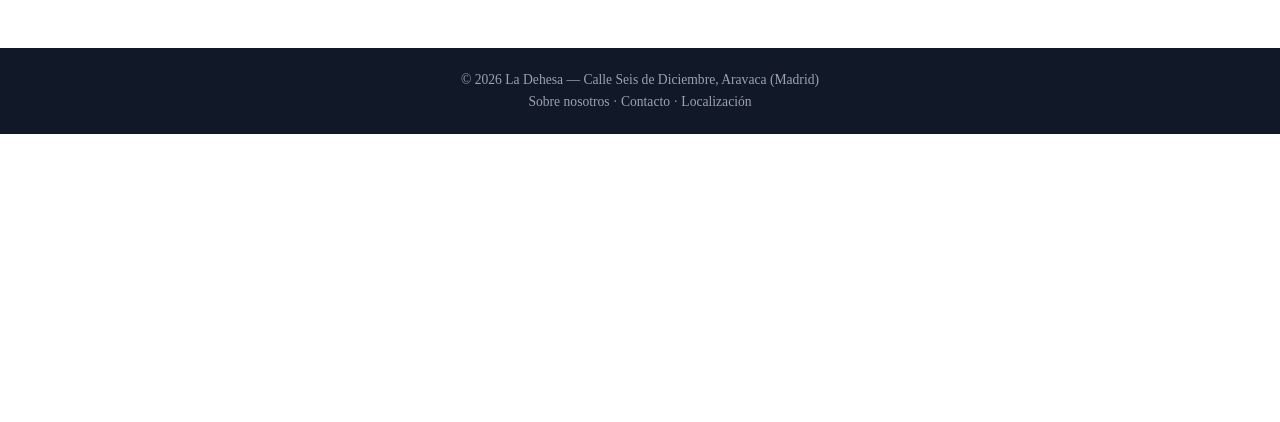
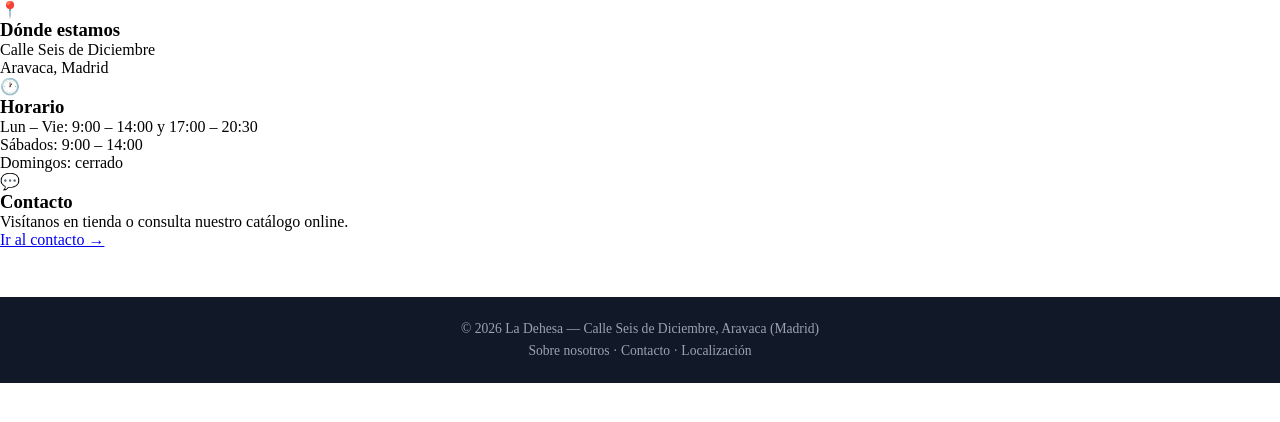
Before and after one commit to Carla0504/Carniceria, a PHP site: template crm/app/views/layout/footer.php in a window 1280 px wide. Shown: the part 54-476 px from the top of the page. Run offline with PHP 8.4, Linux system fonts and the light colour scheme; the template is opened without the code that fills it, so the values that code supplies are empty.

Commit message:
cambios en el footer y el header

```diff
--- a/crm/app/views/layout/footer.php
+++ b/crm/app/views/layout/footer.php
@@ -1,3 +1,28 @@
+<section class="info">
+  <div class="info-item">
+    <div class="info-icon-wrap">📍</div>
+    <div>
+      <h3>Dónde estamos</h3>
+      <p>Calle Seis de Diciembre<br>Aravaca, Madrid</p>
+    </div>
+  </div>
+  <div class="info-item">
+    <div class="info-icon-wrap">🕐</div>
+    <div>
+      <h3>Horario</h3>
+      <p>Lun – Vie: 9:00 – 14:00 y 17:00 – 20:30<br>Sábados: 9:00 – 14:00<br>Domingos: cerrado</p>
+    </div>
+  </div>
+  <div class="info-item">
+    <div class="info-icon-wrap">💬</div>
+    <div>
+      <h3>Contacto</h3>
+      <p>Visítanos en tienda o consulta nuestro catálogo online.</p>
+      <a href="#" class="info-link">Ir al contacto →</a>
+    </div>
+  </div>
+</section>
+
 <footer class="footer">
   <div class="footer-content">
     <p>&copy; <?= date('Y') ?> La Dehesa &mdash; Calle Seis de Diciembre, Aravaca (Madrid)</p>
--- a/crm/app/views/layout/header.php
+++ b/crm/app/views/layout/header.php
@@ -4,6 +4,8 @@
   <meta charset="UTF-8">
   <meta name="viewport" content="width=device-width, initial-scale=1.0">
   <title><?= $titulo ?? 'La Dehesa' ?></title>
+  <link rel="preconnect" href="https://fonts.googleapis.com">
+  <link href="https://fonts.googleapis.com/css2?family=Playfair+Display:wght@400;600&family=Inter:wght@300;400;500&display=swap" rel="stylesheet">
   <link rel="stylesheet" href="/Carniceria/crm/public/css/index.css">
 </head>
 <body>
```
